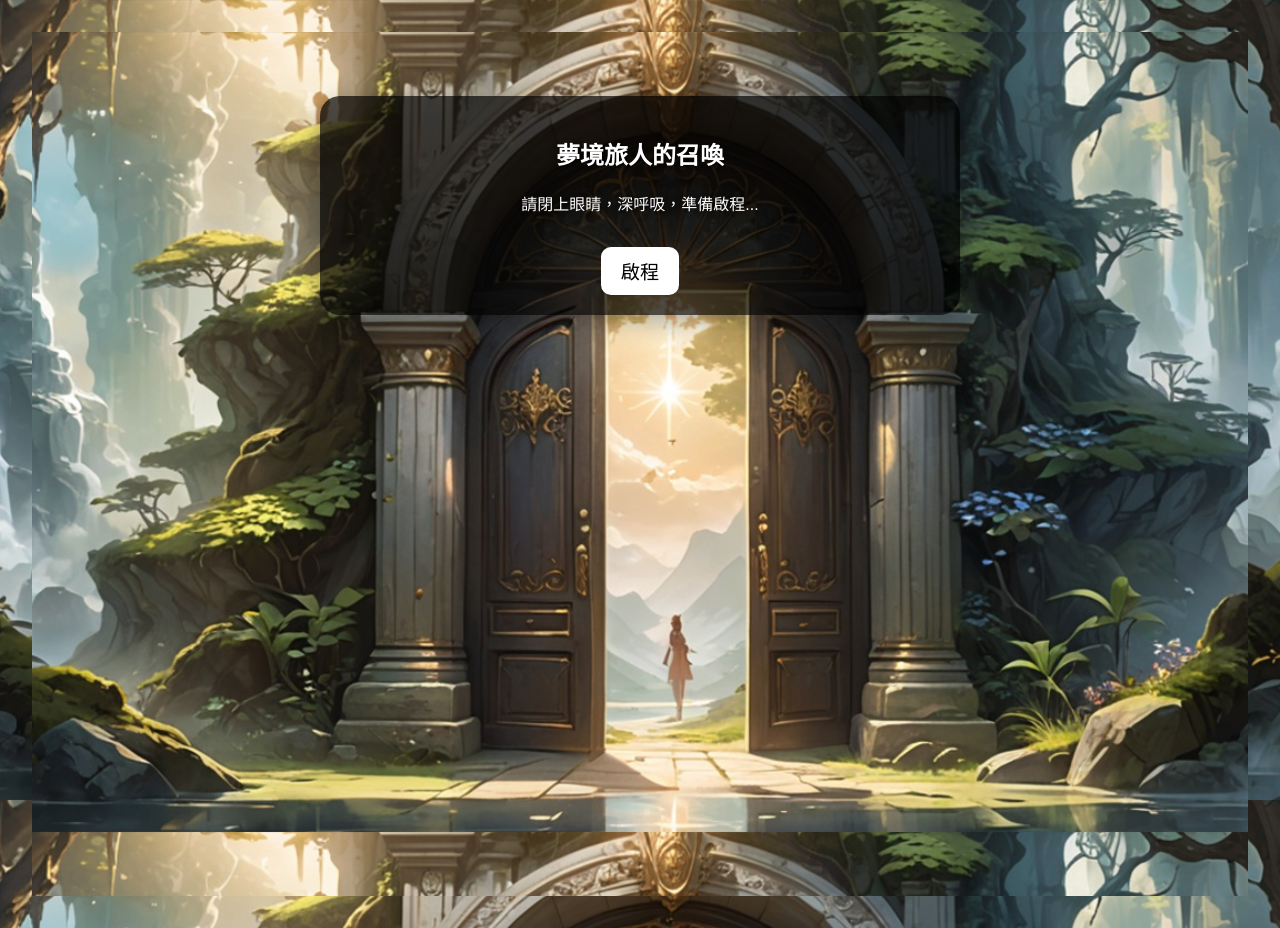
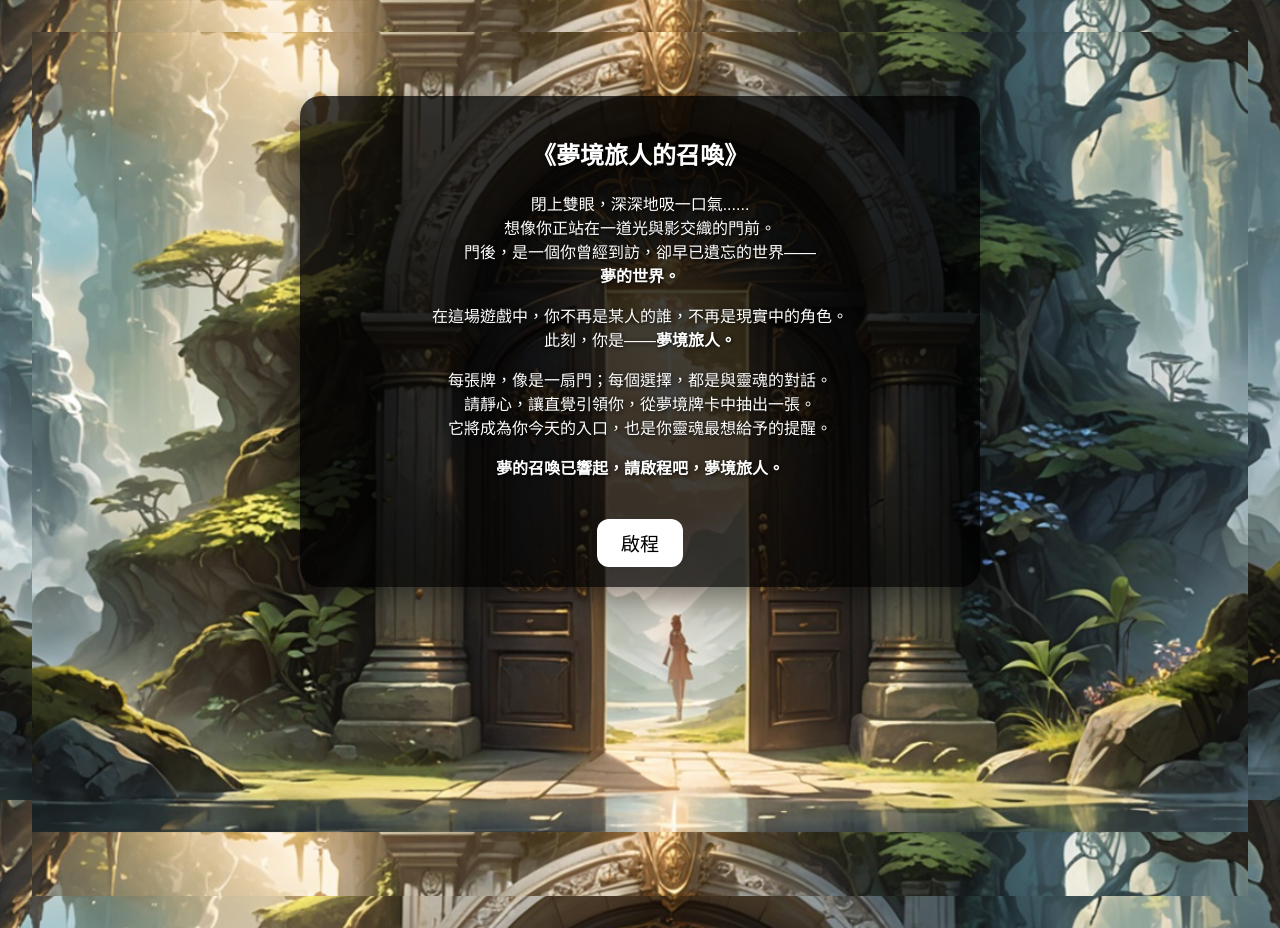
Before and after one commit to Williamkai12/fortune-cards, a plain HTML site: page index.html in a window 1280 px wide. Drawn offline with Linux system fonts and the light colour scheme.

Commit message:
增加文字在第一頁

```diff
--- a/index.html
+++ b/index.html
@@ -7,20 +7,41 @@
   <link rel="stylesheet" href="style.css?v=20250612" />
 </head>
 <body>
+  <!-- 🔊 背景音樂 -->
   <audio id="bg-music" src="music.mp3" loop></audio>
 
+  <!-- 📜 第一頁：開場 -->
   <div id="page-1" class="container">
-    <h2>夢境旅人的召喚</h2>
-    <p>請閉上眼睛，深呼吸，準備啟程...</p>
+    <h2>《夢境旅人的召喚》</h2>
+    <p>
+      閉上雙眼，深深地吸一口氣......<br>
+      想像你正站在一道光與影交織的門前。<br>
+      門後，是一個你曾經到訪，卻早已遺忘的世界――<br>
+      <strong>夢的世界。</strong>
+    </p>
+    <p>
+      在這場遊戲中，你不再是某人的誰，不再是現實中的角色。<br>
+      此刻，你是――<strong>夢境旅人。</strong>
+    </p>
+    <p>
+      每張牌，像是一扇門；每個選擇，都是與靈魂的對話。<br>
+      請靜心，讓直覺引領你，從夢境牌卡中抽出一張。<br>
+      它將成為你今天的入口，也是你靈魂最想給予的提醒。
+    </p>
+    <p>
+      <strong>夢的召喚已響起，請啟程吧，夢境旅人。</strong>
+    </p>
     <button id="start-journey-btn">啟程</button>
   </div>
 
+  <!-- 🌙 第二頁：靜心抽牌 -->
   <div id="page-2" class="container hidden">
     <h2>靜心抽牌</h2>
     <p>當你準備好，請按下按鈕。</p>
     <button id="go-draw-btn">開始抽牌</button>
   </div>
 
+  <!-- 🎥 第三頁：動畫播放 -->
   <div id="page-3" class="container hidden">
     <video id="draw-video" class="hidden" muted playsinline>
       <source src="bg.mp4" type="video/mp4" />
@@ -28,15 +49,19 @@
     </video>
   </div>
 
+  <!-- 🌟 第四頁：結果展示 -->
   <div id="page-4" class="container hidden">
     <h2 id="card-name">牌卡名稱</h2>
-    <img id="card-image" alt="抽到的牌卡" />
+    <img id="card-image" alt="抽到的牌卡" style="max-width: 300px; width: 100%; margin: 1rem 0;" />
     <p id="card-description"></p>
     <p><strong>指引：</strong> <span id="card-advice"></span></p>
     <p><strong>提問：</strong> <span id="card-question"></span></p>
   </div>
 
-  <script src="window.cards.js"></script>
+  <!-- 📜 卡牌資料 -->
+  <script src="window.cards.js?v=20250612"></script>
+
+  <!-- 🚀 主功能腳本 -->
   <script>
     document.addEventListener("DOMContentLoaded", () => {
       console.log("✅ script.js 載入成功");
@@ -102,7 +127,6 @@
 
           Object.assign(document.body.style, {
             backgroundImage: "url('bg2.png')",
-            backgroundColor: "#000", // ✅ 擋掉原背景
             backgroundSize: "cover",
             backgroundPosition: "center",
             backgroundRepeat: "no-repeat",
@@ -111,7 +135,6 @@
           });
 
           pages.p4.style.backgroundColor = "transparent";
-
           drawn = true;
         }, 5000);
       });
--- a/style.css
+++ b/style.css
@@ -18,38 +18,46 @@ html, body {
 }
 
 .container {
-  background-color: rgba(0, 0, 0, 0.7);
+  background-color: rgba(0, 0, 0, 0.75); /* 更深一點，加強反差 */
   border-radius: 20px;
   padding: 20px;
-  max-width: 600px;
+  max-width: 640px;
   width: 90%;
-  box-shadow: 0 8px 24px rgba(0, 0, 0, 0.3);
+  box-shadow: 0 10px 28px rgba(0, 0, 0, 0.4);
   z-index: 2;
   position: relative;
   margin: 2rem auto;
   transition: background-color 0.4s ease;
 }
 
+/* 第四頁完全透明（蓋掉背景殘影） */
+#page-4.container {
+  background-color: transparent !important;
+  box-shadow: none !important;
+}
+
 button {
-  padding: 10px 20px;
+  padding: 10px 24px;
   font-size: 1.2em;
-  border-radius: 10px;
+  border-radius: 12px;
   border: none;
   cursor: pointer;
   background-color: #fff;
   color: #000;
-  margin-top: 1rem;
+  margin-top: 1.5rem;
   transition: all 0.3s ease;
 }
 
 button:hover {
-  background-color: #ddd;
+  background-color: #e0e0e0;
 }
 
 #card-image {
   margin-top: 20px;
   width: 80%;
   max-width: 300px;
+  border-radius: 12px;
+  box-shadow: 0 4px 12px rgba(0, 0, 0, 0.4);
 }
 
 video#draw-video {
@@ -68,6 +76,7 @@ video#draw-video {
   display: none;
 }
 
+/* ✅ 醒目的金色連結樣式 */
 a {
   color: #ffd700;
   text-decoration: none;
```
